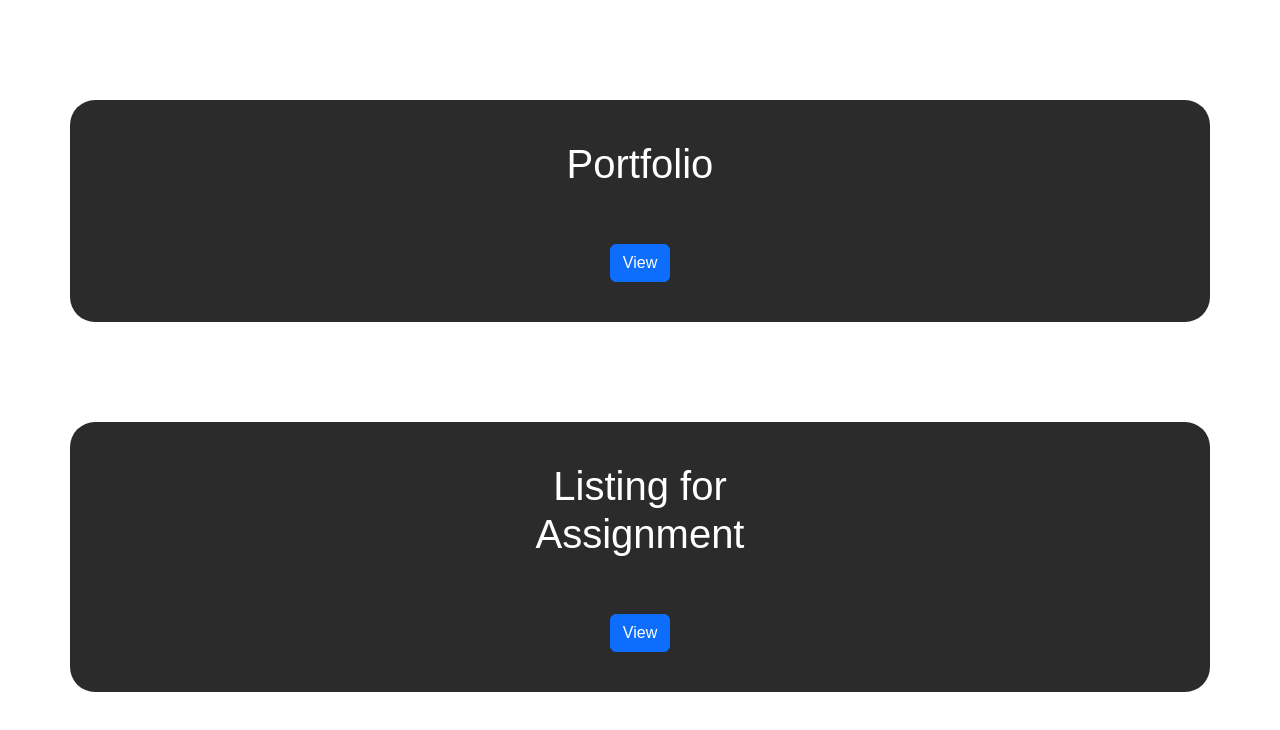
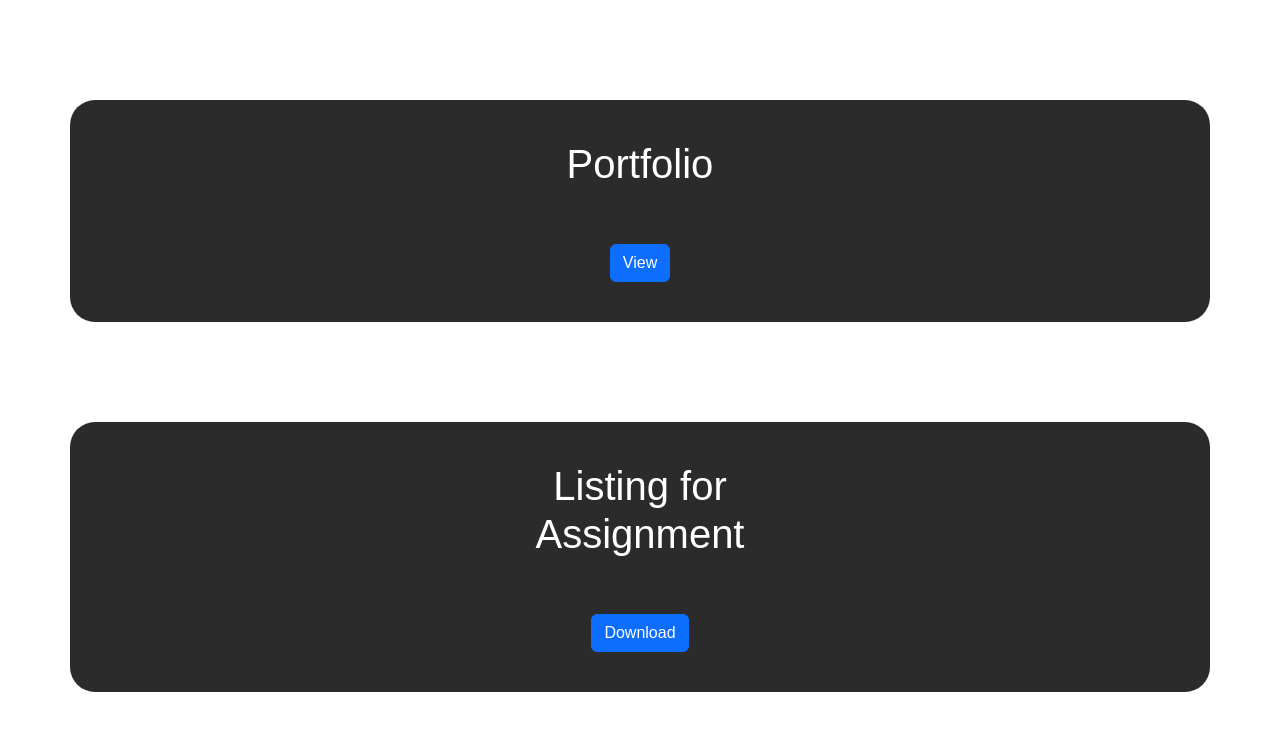
Before and after one commit to Glasram/Portfolio, a plain HTML site: page index.html in a window 1280 px wide. Drawn offline with nearby package versions, Linux system fonts and the light colour scheme.

Commit message:
View --> Download 2

```diff
--- a/index.html
+++ b/index.html
@@ -32,7 +32,7 @@
             <div class="col">
                 <h1 class="twhite">Listing for Assignment</h1>
                 <br></br>
-                <a href="Resources/Zips/jobListing.zip" download class="btn btn-primary">View</a>
+                <a href="Resources/Zips/jobListing.zip" download class="btn btn-primary">Download</a>
             </div>
             <div class="col">
 
```
